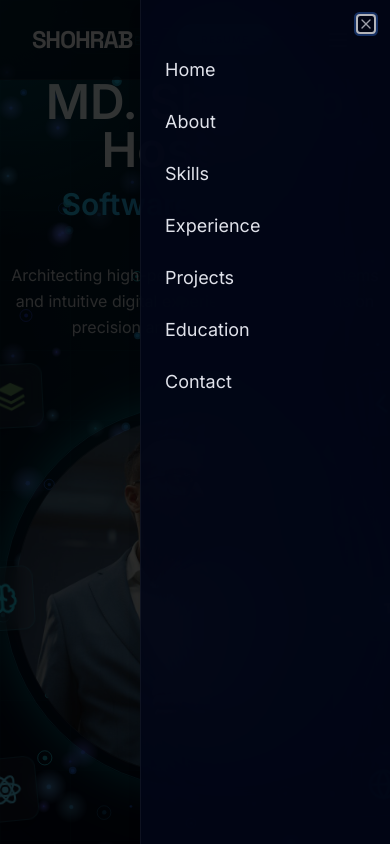
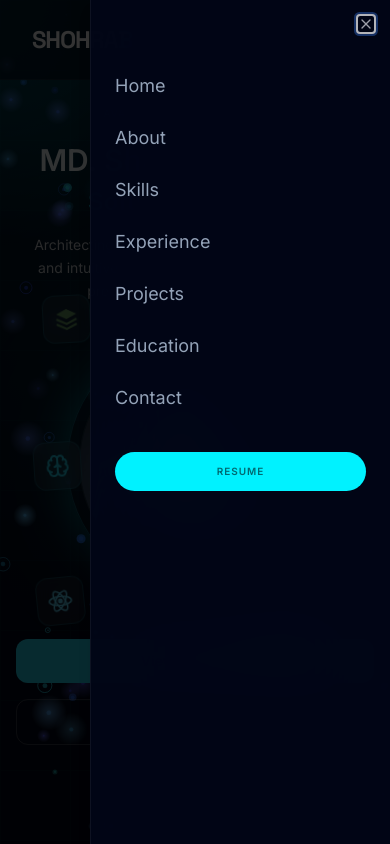
Before and after one commit to engsiam/SHOHRAB, a Next.js app: page / in a window 390 px wide. Both pictures are taken after a click on the button 338 px from the left and 39 px from the top of the page. Shown: the top 844 px of the page. Built offline with nearby package versions, Linux system fonts and the light colour scheme.

Commit message:
fix all responsive

```diff
--- a/components/layout/Footer.tsx
+++ b/components/layout/Footer.tsx
@@ -3,7 +3,7 @@ import { Github, Linkedin, Globe } from 'lucide-react';
 
 export default function Footer() {
   return (
-    <footer className="w-full py-16 mt-32 bg-surface-container-lowest border-t border-white/5">
+    <footer className="w-full py-8 md:py-16 mt-16 md:mt-32 bg-surface-container-lowest border-t border-white/5">
       <div className="max-w-7xl mx-auto px-8">
         <div className="flex flex-col md:flex-row justify-between items-center gap-12 mb-12">
           <div className="text-3xl font-black tracking-tighter text-white uppercase font-['Space_Grotesk']">SHOHRAB</div>
--- a/components/layout/Navbar.tsx
+++ b/components/layout/Navbar.tsx
@@ -42,20 +42,23 @@ export default function Navbar() {
             </Link>
           ))}
         </div>
-        <a href="https://drive.google.com/file/d/1pLO0mt9YhpjhNJIq6PWazFzpw9sRUmOt/view?usp=sharing" target="_blank" rel="noopener noreferrer" className="bg-primary-container text-on-primary-container px-6 py-2 rounded-full font-bold uppercase text-[10px] tracking-widest hover:scale-105 active:scale-95 transition-all inline-block no-underline">
+        <a href="https://drive.google.com/file/d/1pLO0mt9YhpjhNJIq6PWazFzpw9sRUmOt/view?usp=sharing" target="_blank" rel="noopener noreferrer" className="hidden lg:inline-block bg-primary-container text-on-primary-container px-6 py-2 rounded-full font-bold uppercase text-[10px] tracking-widest hover:scale-105 active:scale-95 transition-all no-underline">
            Resume
          </a>
         <Sheet open={menuOpen} onOpenChange={toggleMenu}>
            <SheetTrigger asChild className="lg:hidden">
              <Button variant="ghost" size="icon"><Menu className="h-6 w-6" /></Button>
            </SheetTrigger>
-          <SheetContent side="right" className="w-[250px] bg-[rgba(2,6,23,0.9)] backdrop-blur-2xl border-white/5">
-            <div className="flex flex-col gap-6 mt-8">
+           <SheetContent side="right" className="w-[300px] sm:w-[350px] bg-[rgba(2,6,23,0.95)] backdrop-blur-2xl border-white/5">
+             <div className="flex flex-col gap-6 mt-12">
                {navLinks.map((link) => (
-                <Link key={link.href} href={link.href} className="text-lg text-muted-foreground hover:text-foreground" onClick={toggleMenu}>
+                 <Link key={link.href} href={link.href} className="text-lg text-slate-400 hover:text-cyan-300 transition-all" onClick={toggleMenu}>
                    {link.label}
                  </Link>
                ))}
+               <a href="https://drive.google.com/file/d/1pLO0mt9YhpjhNJIq6PWazFzpw9sRUmOt/view?usp=sharing" target="_blank" rel="noopener noreferrer" className="bg-primary-container text-on-primary-container px-6 py-3 rounded-full font-bold uppercase text-[10px] tracking-widest hover:scale-105 transition-all inline-block no-underline text-center mt-4">
+                 Resume
+               </a>
              </div>
            </SheetContent>
          </Sheet>
--- a/components/sections/About.tsx
+++ b/components/sections/About.tsx
@@ -35,7 +35,7 @@ export default function About() {
   }, []);
 
   return (
-    <section id="about" ref={sectionRef} className="py-section-gap relative">
+    <section id="about" ref={sectionRef} className="py-16 md:py-section-gap relative">
       <div className="absolute top-0 left-0 right-0 h-px bg-[rgba(255,255,255,0.04)]"></div>
       <div className="max-w-7xl mx-auto px-8">
         <div className="grid grid-cols-1 md:grid-cols-2 gap-16 items-center">
--- a/components/sections/Contact.tsx
+++ b/components/sections/Contact.tsx
@@ -32,7 +32,7 @@ export default function Contact() {
   }, []);
 
   return (
-    <section id="contact" ref={sectionRef} className="py-section-gap px-8 relative">
+    <section id="contact" ref={sectionRef} className="py-16 md:py-section-gap px-4 md:px-8 relative">
       <div className="absolute top-0 left-0 right-0 h-px bg-[rgba(255,255,255,0.04)]"></div>
       <div className="max-w-7xl mx-auto">
         <div className="grid grid-cols-1 md:grid-cols-2 gap-16">
--- a/components/sections/Education.tsx
+++ b/components/sections/Education.tsx
@@ -31,7 +31,7 @@ export default function Education() {
   }, []);
 
   return (
-    <section id="education" ref={sectionRef} className="py-section-gap relative">
+    <section id="education" ref={sectionRef} className="py-16 md:py-section-gap relative">
       <div className="absolute top-0 left-0 right-0 h-px bg-[rgba(255,255,255,0.04)]"></div>
       <div className="max-w-7xl mx-auto px-8">
          <div className="grid grid-cols-1 md:grid-cols-2 gap-16">
--- a/components/sections/Experience.tsx
+++ b/components/sections/Experience.tsx
@@ -31,7 +31,7 @@ export default function Experience() {
   }, []);
 
   return (
-    <section id="experience" ref={sectionRef} className="py-section-gap relative">
+    <section id="experience" ref={sectionRef} className="py-16 md:py-section-gap relative">
       <div className="absolute top-0 left-0 right-0 h-px bg-[rgba(255,255,255,0.04)]"></div>
       <div className="max-w-5xl mx-auto px-8 relative">
           <div className="text-center mb-20 exp-item">
--- a/components/sections/Hero.tsx
+++ b/components/sections/Hero.tsx
@@ -153,7 +153,7 @@ export default function Hero() {
 
   return (
     <section
-      className="relative min-h-[110vh] flex items-center justify-center overflow-hidden bg-[#020617]"
+      className="relative min-h-screen flex items-center justify-center overflow-hidden bg-[#020617] py-20 sm:py-0"
       onMouseMove={handleMouseMove}
     >
       <div className="absolute inset-0 hero-glow" />
@@ -162,7 +162,6 @@ export default function Hero() {
        <canvas
          ref={canvasRef}
          className="absolute inset-0 w-full h-full z-0 pointer-events-none"
-        style={{ minHeight: '110vh' }}
        />
 
       <div
@@ -177,25 +176,25 @@ export default function Hero() {
         }}
       />
 
-      <div className="relative z-20 text-center max-w-5xl px-6">
-        <div className="mb-6 inline-block px-4 py-1 rounded-full border border-cyan-400/15 bg-cyan-400/5 text-cyan-400 text-xs tracking-widest uppercase">
+      <div className="relative z-20 text-center max-w-5xl px-4 sm:px-6">
+        <div className="mb-4 sm:mb-6 inline-block px-3 sm:px-4 py-1 rounded-full border border-cyan-400/15 bg-cyan-400/5 text-cyan-400 text-[10px] sm:text-xs tracking-widest uppercase">
           Available for new projects
         </div>
 
-        <h1 className="text-5xl md:text-6xl font-bold text-white mb-3">
+        <h1 className="text-3xl sm:text-4xl md:text-5xl lg:text-6xl font-bold text-white mb-2 sm:mb-3">
           MD. Shohrab Hossain
         </h1>
 
-        <h2 className="text-3xl md:text-4xl font-bold bg-gradient-to-r from-cyan-400 to-blue-500 bg-clip-text text-transparent mb-6">
+        <h2 className="text-2xl sm:text-3xl md:text-4xl font-bold bg-gradient-to-r from-cyan-400 to-blue-500 bg-clip-text text-transparent mb-4 sm:mb-6">
           Software Engineer
         </h2>
 
-        <p className="text-white/80 max-w-xl mx-auto mb-12 text-md leading-relaxed py-4">
+        <p className="text-white/80 max-w-xl mx-auto mb-8 sm:mb-12 text-sm sm:text-base md:text-lg leading-relaxed px-2 sm:px-0">
           Architecting high-performance scalable systems and intuitive digital experiences
           with a focus on precision and clean engineering.
         </p>
 
-        <div className="relative w-96 h-96 md:w-80 md:h-80 mx-auto mb-12">
+        <div className="relative w-64 h-64 sm:w-80 sm:h-80 md:w-96 md:h-96 mx-auto mb-8 sm:mb-12">
           <div className="absolute inset-0 rounded-full bg-cyan-400/15 blur-3xl animate-pulse"></div>
           <div className="absolute inset-0 rounded-full border border-cyan-400/30 shadow-[0_0_40px_rgba(0,242,255,0.4)]"></div>
 
@@ -204,7 +203,7 @@ export default function Hero() {
                src="/shohrab.jpg"
                alt="Shohrab"
                fill
-              className="object-container"
+               className="object-cover"
              />
           </div>
 
@@ -212,20 +211,20 @@ export default function Hero() {
              <div
                key={i}
                ref={(el) => { floatingRefs.current[i] = el; }}
-              className="absolute w-16 h-16 rounded-xl bg-[rgba(255,255,255,0.05)] backdrop-blur border border-cyan-400/20 flex items-center justify-center shadow-lg hover:border-cyan-400/50 hover:-translate-y-1 transition-all duration-300"
+               className="absolute w-12 h-12 sm:w-16 sm:h-16 rounded-xl bg-[rgba(255,255,255,0.05)] backdrop-blur border border-cyan-400/20 flex items-center justify-center shadow-lg hover:border-cyan-400/50 hover:-translate-y-1 transition-all duration-300"
                style={style}
              >
-              <Icon className="w-8 h-8 text-cyan-400" />
+               <Icon className="w-6 h-6 sm:w-8 sm:h-8 text-cyan-400" />
              </div>
            ))}
         </div>
 
-        <div className="flex justify-center gap-6 pt-4">
-          <a href="#projects" className="px-7 py-3 bg-cyan-400 text-black rounded-xl font-semibold hover:scale-105 hover:shadow-[0_0_30px_rgba(0,242,255,0.5)] transition-all duration-300">
+        <div className="flex flex-col sm:flex-row justify-center gap-4 sm:gap-6 pt-4">
+          <a href="#projects" className="px-6 sm:px-7 py-3 bg-cyan-400 text-black rounded-xl font-semibold hover:scale-105 hover:shadow-[0_0_30px_rgba(0,242,255,0.5)] transition-all duration-300 text-sm sm:text-base">
             View Projects ↓
           </a>
 
-          <a href="#contact" className="px-7 py-3 border border-white/20 text-white rounded-xl hover:bg-white/10 hover:border-white/30 transition-all duration-300">
+          <a href="#contact" className="px-6 sm:px-7 py-3 border border-white/20 text-white rounded-xl hover:bg-white/10 hover:border-white/30 transition-all duration-300 text-sm sm:text-base">
             Let's Talk 👋
           </a>
         </div>
--- a/components/sections/Projects.tsx
+++ b/components/sections/Projects.tsx
@@ -70,7 +70,7 @@ export default function Projects() {
   }, []);
 
   return (
-    <section id="projects" ref={sectionRef} className="py-section-gap px-8 relative">
+    <section id="projects" ref={sectionRef} className="py-16 md:py-section-gap px-4 md:px-8 relative">
       <div className="absolute top-0 left-0 right-0 h-px bg-[rgba(255,255,255,0.05)]"></div>
       <div className="max-w-7xl mx-auto">
         <div className="flex flex-col md:flex-row justify-between items-end mb-16 gap-6">
--- a/components/sections/Skills.tsx
+++ b/components/sections/Skills.tsx
@@ -32,7 +32,7 @@ export default function Skills() {
   }, []);
 
   return (
-    <section id="skills" ref={sectionRef} className="py-section-gap px-8 relative">
+    <section id="skills" ref={sectionRef} className="py-16 md:py-section-gap px-4 md:px-8 relative">
       <div className="absolute top-0 left-0 right-0 h-px bg-[rgba(255,255,255,0.05)]"></div>
       <div className="max-w-7xl mx-auto">
         <div className="text-center mb-16 skill-card">
--- a/components/ui/scroll-to-top.tsx
+++ b/components/ui/scroll-to-top.tsx
@@ -12,14 +12,14 @@ export default function ScrollToTop() {
     window.scrollTo({ top: 0, behavior: 'smooth' });
   };
 
-  if (scrollY < 300) return null;
+  if (scrollY < 100) return null;
 
   return (
     <motion.div
       initial={{ opacity: 0, y: 20 }}
       animate={{ opacity: 1, y: 0 }}
       exit={{ opacity: 0, y: 20 }}
-      className="fixed bottom-8 right-8 z-50"
+       className="fixed bottom-4 right-4 sm:bottom-8 sm:right-8 z-50"
     >
       <Button
         onClick={handleScrollToTop}
```
Also changed, not shown: 1 other file (tests, documents, lock files or other folders). Lines whose indentation alone changed are shown as unchanged.
